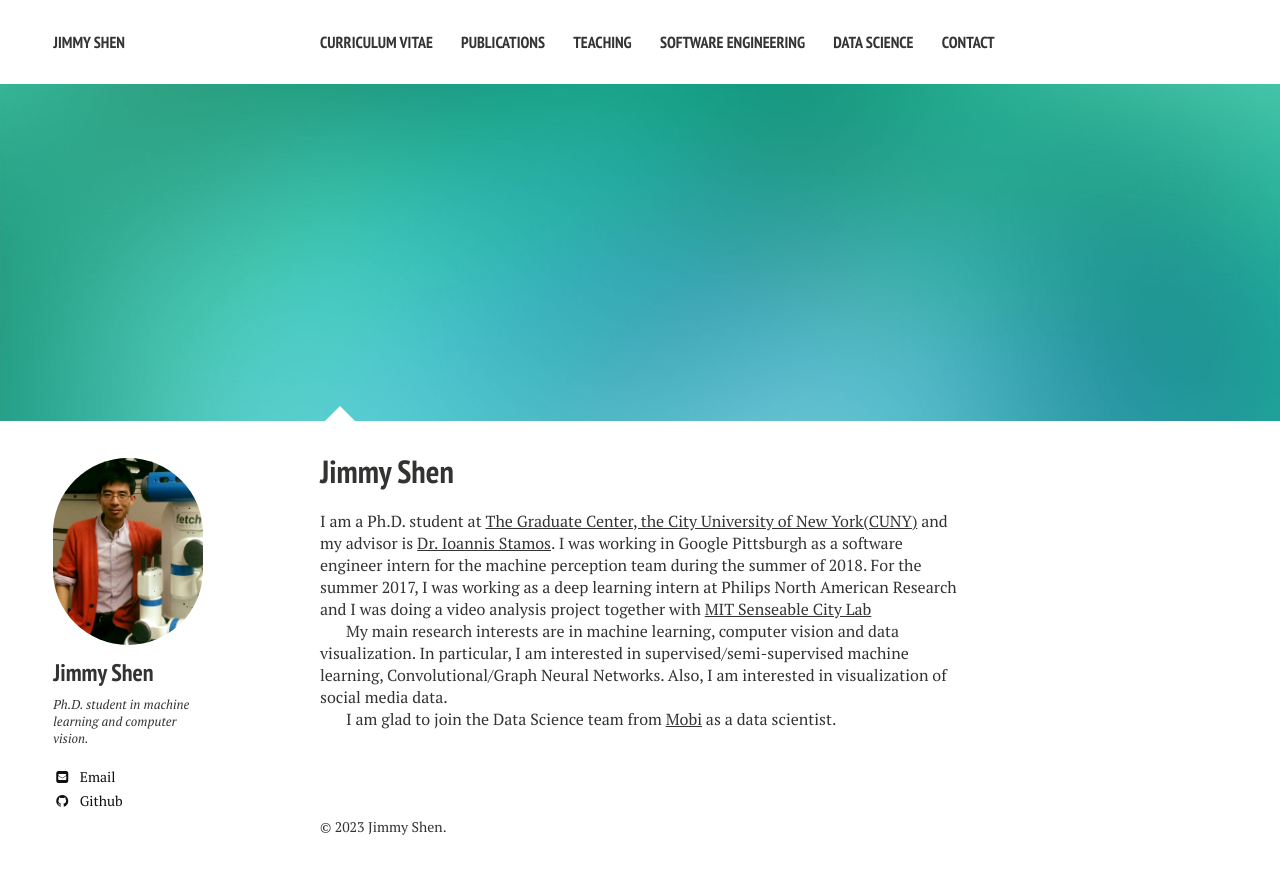
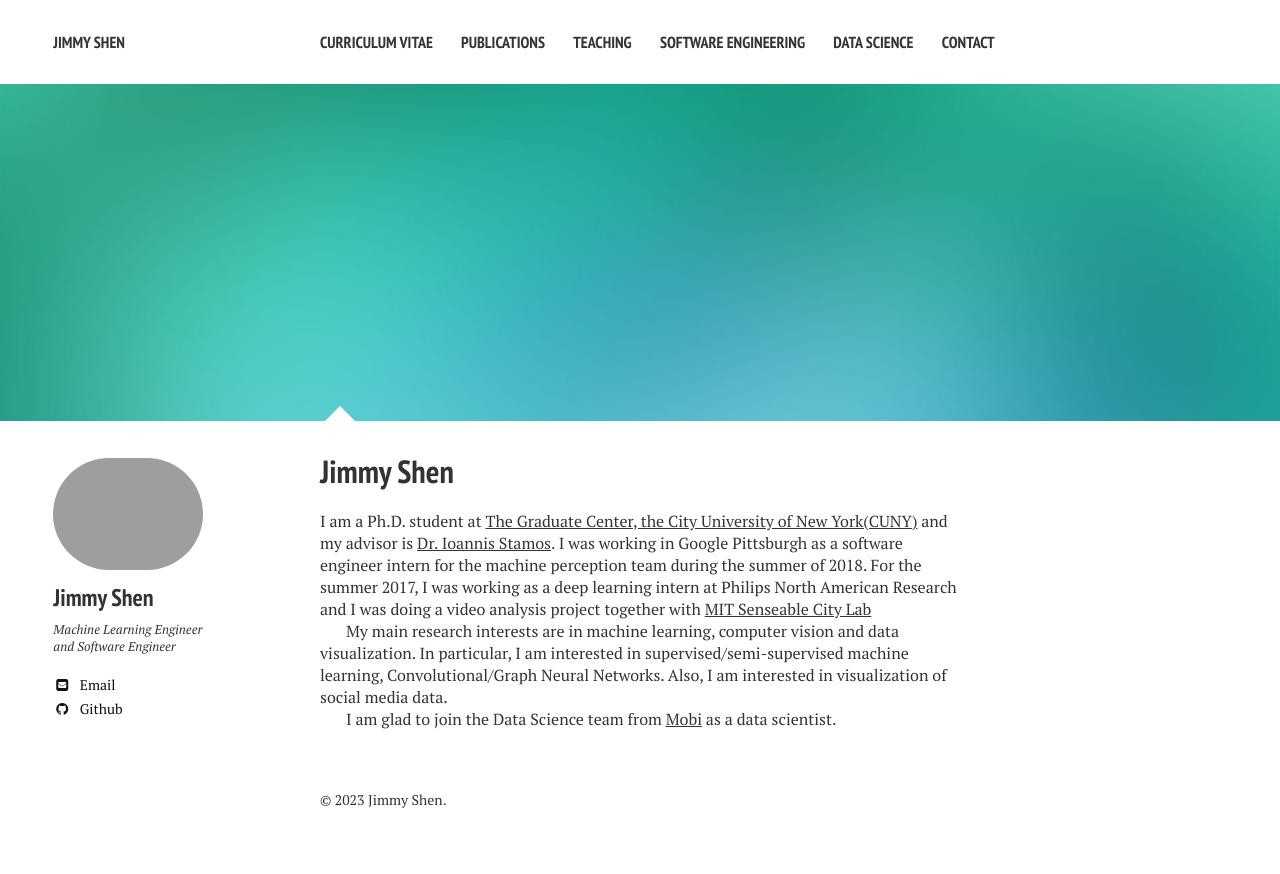
Before and after one commit to xiaokeshen/xiaokeshen.github.io, a Jekyll site: the page built from index.md, in a window 1280 px wide. Shown: the top 874 px of the page. Built offline with Jekyll 4.4.1, drawn with Linux system fonts in a browser that asks for light colours; nearby versions of some CDN libraries; a script that is not in the unit is left out.

Commit message:
Update picture

```diff
--- a/_config.yml
+++ b/_config.yml
@@ -27,8 +27,8 @@ kramdown:
 # Site owner
 owner:
   name: Jimmy Shen
-  avatar: jimmy.png
-  bio: "Ph.D. student in machine learning and computer vision."
+  avatar: jimmy.jpg
+  bio: "Machine Learning Engineer and Software Engineer"
   email: jim.morris.shen@gmail.com
   disqus-shortname:
   twitter: #
```
Also changed, not shown: images/jimmy.png (deleted), 1 other file.
